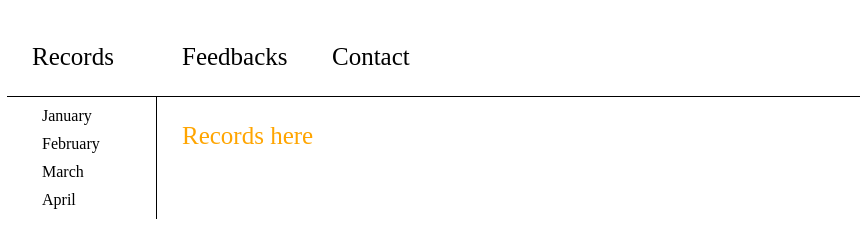
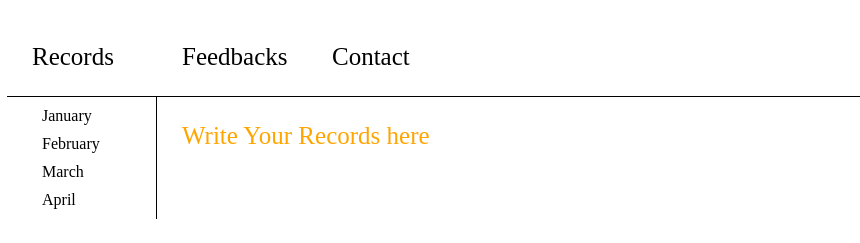
Before and after one commit to Hojjoon/GTFG, a plain HTML site: page GTFG main.html in a window 1280 px wide. Shown: the part 101-344 px from the top of the page, without its empty margins (1-861 px from the left). Drawn offline with Linux system fonts and the light colour scheme.

Commit message:
Second Commit

```diff
--- a/GTFG main.html
+++ b/GTFG main.html
@@ -21,7 +21,7 @@
             <div style="list-style:none; margin: 10px; margin-left: 35px;"><a href="" style="color:black; text-decoration-line: none;">April</a></div>
         </div>
         <div>
-            <div style="list-style:none; margin: 25px"><a href="" style="color:orange; text-decoration-line: none; font-size:25px;">Records here</a></div>
+            <div style="list-style:none; margin: 25px"><a href="" style="color:orange; text-decoration-line: none; font-size:25px;">Write Your Records here</a></div>
         </div>
     </div>
 </body>
```
